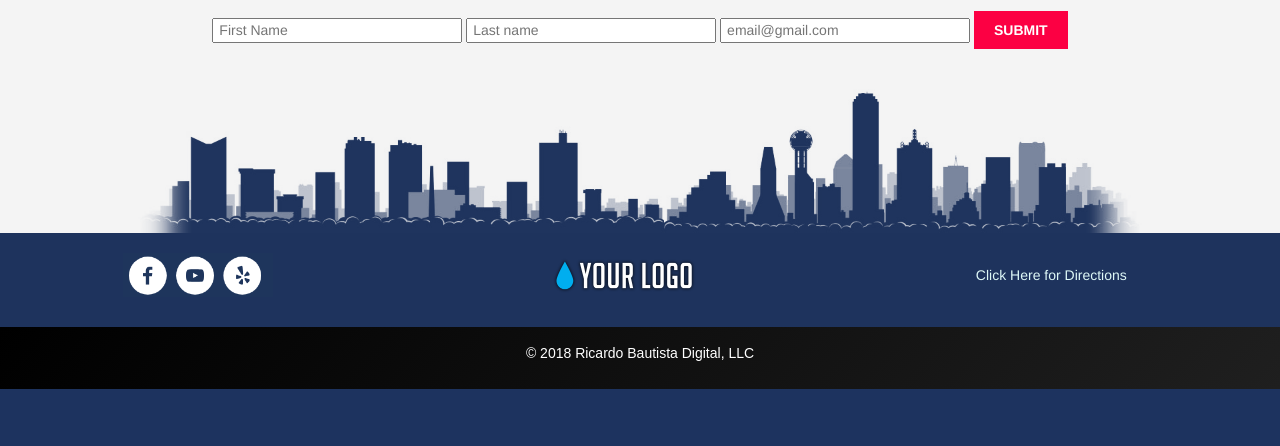
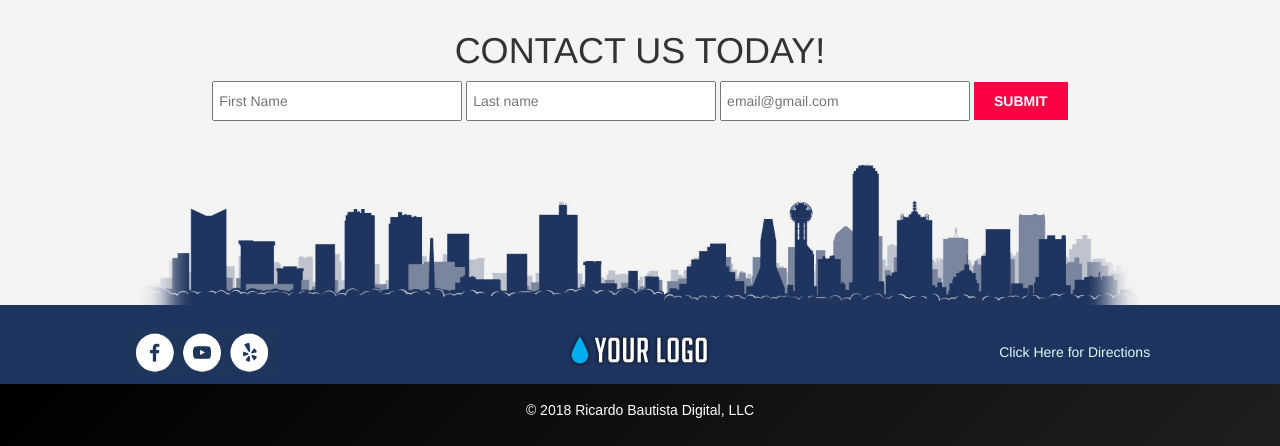
Before and after one commit to rickyhaswifi/entendy.com, a PHP site: page /CorpSite/index.html in a window 1280 px wide. Shown: the part 3625-4071 px from the top of the page. Before the commit the page ends 4014 px from the top, so only its background shows below. Run offline with PHP 8.4, Linux system fonts and the light colour scheme; some libraries are stand-ins or nearby versions.

Commit message:
Add files via upload

```diff
--- a/CorpSite/index.html
+++ b/CorpSite/index.html
@@ -113,9 +113,7 @@
 
 			</div>
 
-<p>&nbsp;</p>
 		<div class="about">
-<p>&nbsp;</p>
 		<div class="aboutborder"><span class="border">
         About us
       </span></div>
@@ -124,7 +122,6 @@
 			</div>
 
 			<div class="abouttext">
-        <p>&nbsp;</p>
 				<h2>Your Name!</h2>
 				<p>15+ Years Expierience</p>
 				<p>serving your county!</p>
@@ -199,11 +196,11 @@
 </div>
 
 <div id="content-mobile">
-<div class="onemob"><button class="map_odd" onclick="initMap()">SLC</button></div>
-<div class="twomob"><button class="map_even" onclick="initMaplehi()">LEHI</button></div>
-<div class="threemob"><button class="map_odd" onclick="initMapstge()">ST. GEORGE</button></div>
-<div class="fourmob"><button class="map_even" onclick="initMaplvnv()">LAS VEGAS</button></div>
-<div class="mobmap"><div id="map"></div></div>
+<div class="onemob"><button class="map_odd" onclick="initMapmob()">SLC</button></div>
+<div class="twomob"><button class="map_even" onclick="initMaplehimob()">LEHI</button></div>
+<div class="threemob"><button class="map_odd" onclick="initMapstgemob()">ST. GEORGE</button></div>
+<div class="fourmob"><button class="map_even" onclick="initMaplvnvmob()">LAS VEGAS</button></div>
+<div class="mapmob"><div id="mapmob"></div></div>
 </div>
 
 
@@ -211,7 +208,7 @@
 <script async defer
 src="https://maps.googleapis.com/maps/api/js?key=AIzaSyBoi9li7hUf5sNhwjm3P6v9GAblYnMLLGs&callback=initMap">
 </script>
-
+<!--DESKTOP -->
 <script>
 function initMap() {
   // Styles a map in night mode.
@@ -595,11 +592,398 @@
   });
 }
 </script>
+<!--END DESKTOP -->
+
+<!-- MOBILE JAVASCRIPT -->
+<script>
+function initMapmob() {
+  // Styles a map in night mode.
+    var saltlake = {lat: 40.758701, lng: -111.876183};
+  var map = new google.maps.Map(document.getElementById('mapmob'), {
+    center: {lat: 40.758701, lng: -111.876183},
+    zoom: 12,
+    styles: [
+      {elementType: 'geometry', stylers: [{color: '#242f3e'}]},
+      {elementType: 'labels.text.stroke', stylers: [{color: '#242f3e'}]},
+      {elementType: 'labels.text.fill', stylers: [{color: '#746855'}]},
+      {
+        featureType: 'administrative.locality',
+        elementType: 'labels.text.fill',
+        stylers: [{color: '#d59563'}]
+      },
+      {
+        featureType: 'poi',
+        elementType: 'labels.text.fill',
+        stylers: [{color: '#d59563'}]
+      },
+      {
+        featureType: 'poi.park',
+        elementType: 'geometry',
+        stylers: [{color: '#263c3f'}]
+      },
+      {
+        featureType: 'poi.park',
+        elementType: 'labels.text.fill',
+        stylers: [{color: '#6b9a76'}]
+      },
+      {
+        featureType: 'road',
+        elementType: 'geometry',
+        stylers: [{color: '#38414e'}]
+      },
+      {
+        featureType: 'road',
+        elementType: 'geometry.stroke',
+        stylers: [{color: '#212a37'}]
+      },
+      {
+        featureType: 'road',
+        elementType: 'labels.text.fill',
+        stylers: [{color: '#9ca5b3'}]
+      },
+      {
+        featureType: 'road.highway',
+        elementType: 'geometry',
+        stylers: [{color: '#746855'}]
+      },
+      {
+        featureType: 'road.highway',
+        elementType: 'geometry.stroke',
+        stylers: [{color: '#1f2835'}]
+      },
+      {
+        featureType: 'road.highway',
+        elementType: 'labels.text.fill',
+        stylers: [{color: '#f3d19c'}]
+      },
+      {
+        featureType: 'transit',
+        elementType: 'geometry',
+        stylers: [{color: '#2f3948'}]
+      },
+      {
+        featureType: 'transit.station',
+        elementType: 'labels.text.fill',
+        stylers: [{color: '#d59563'}]
+      },
+      {
+        featureType: 'water',
+        elementType: 'geometry',
+        stylers: [{color: '#17263c'}]
+      },
+      {
+        featureType: 'water',
+        elementType: 'labels.text.fill',
+        stylers: [{color: '#515c6d'}]
+      },
+      {
+        featureType: 'water',
+        elementType: 'labels.text.stroke',
+        stylers: [{color: '#17263c'}]
+      }
+    ]
+  });
+  var marker = new google.maps.Marker({
+    position: saltlake,
+    map: map,
+    title: 'Hello World!'
+  });
+}
+</script>
+
+<script>
+function initMaplehimob() {
+  // Styles a map in night mode.
+    var lehi = {lat: 40.391617, lng: -111.850769};
+  var map = new google.maps.Map(document.getElementById('mapmob'), {
+    center: {lat: 40.391617, lng: -111.850769},
+    zoom: 12,
+    styles: [
+      {elementType: 'geometry', stylers: [{color: '#242f3e'}]},
+      {elementType: 'labels.text.stroke', stylers: [{color: '#242f3e'}]},
+      {elementType: 'labels.text.fill', stylers: [{color: '#746855'}]},
+      {
+        featureType: 'administrative.locality',
+        elementType: 'labels.text.fill',
+        stylers: [{color: '#d59563'}]
+      },
+      {
+        featureType: 'poi',
+        elementType: 'labels.text.fill',
+        stylers: [{color: '#d59563'}]
+      },
+      {
+        featureType: 'poi.park',
+        elementType: 'geometry',
+        stylers: [{color: '#263c3f'}]
+      },
+      {
+        featureType: 'poi.park',
+        elementType: 'labels.text.fill',
+        stylers: [{color: '#6b9a76'}]
+      },
+      {
+        featureType: 'road',
+        elementType: 'geometry',
+        stylers: [{color: '#38414e'}]
+      },
+      {
+        featureType: 'road',
+        elementType: 'geometry.stroke',
+        stylers: [{color: '#212a37'}]
+      },
+      {
+        featureType: 'road',
+        elementType: 'labels.text.fill',
+        stylers: [{color: '#9ca5b3'}]
+      },
+      {
+        featureType: 'road.highway',
+        elementType: 'geometry',
+        stylers: [{color: '#746855'}]
+      },
+      {
+        featureType: 'road.highway',
+        elementType: 'geometry.stroke',
+        stylers: [{color: '#1f2835'}]
+      },
+      {
+        featureType: 'road.highway',
+        elementType: 'labels.text.fill',
+        stylers: [{color: '#f3d19c'}]
+      },
+      {
+        featureType: 'transit',
+        elementType: 'geometry',
+        stylers: [{color: '#2f3948'}]
+      },
+      {
+        featureType: 'transit.station',
+        elementType: 'labels.text.fill',
+        stylers: [{color: '#d59563'}]
+      },
+      {
+        featureType: 'water',
+        elementType: 'geometry',
+        stylers: [{color: '#17263c'}]
+      },
+      {
+        featureType: 'water',
+        elementType: 'labels.text.fill',
+        stylers: [{color: '#515c6d'}]
+      },
+      {
+        featureType: 'water',
+        elementType: 'labels.text.stroke',
+        stylers: [{color: '#17263c'}]
+      }
+    ]
+  });
+  var marker = new google.maps.Marker({
+    position: lehi,
+    map: map,
+    title: 'Hello World!'
+  });
+}
+</script>
+
+<script>
+function initMapstgemob() {
+  // Styles a map in night mode.
+    var stge = {lat: 37.095169, lng: -113.575974};
+  var map = new google.maps.Map(document.getElementById('mapmob'), {
+    center: {lat: 37.095169, lng: -113.575974},
+    zoom: 12,
+    styles: [
+      {elementType: 'geometry', stylers: [{color: '#242f3e'}]},
+      {elementType: 'labels.text.stroke', stylers: [{color: '#242f3e'}]},
+      {elementType: 'labels.text.fill', stylers: [{color: '#746855'}]},
+      {
+        featureType: 'administrative.locality',
+        elementType: 'labels.text.fill',
+        stylers: [{color: '#d59563'}]
+      },
+      {
+        featureType: 'poi',
+        elementType: 'labels.text.fill',
+        stylers: [{color: '#d59563'}]
+      },
+      {
+        featureType: 'poi.park',
+        elementType: 'geometry',
+        stylers: [{color: '#263c3f'}]
+      },
+      {
+        featureType: 'poi.park',
+        elementType: 'labels.text.fill',
+        stylers: [{color: '#6b9a76'}]
+      },
+      {
+        featureType: 'road',
+        elementType: 'geometry',
+        stylers: [{color: '#38414e'}]
+      },
+      {
+        featureType: 'road',
+        elementType: 'geometry.stroke',
+        stylers: [{color: '#212a37'}]
+      },
+      {
+        featureType: 'road',
+        elementType: 'labels.text.fill',
+        stylers: [{color: '#9ca5b3'}]
+      },
+      {
+        featureType: 'road.highway',
+        elementType: 'geometry',
+        stylers: [{color: '#746855'}]
+      },
+      {
+        featureType: 'road.highway',
+        elementType: 'geometry.stroke',
+        stylers: [{color: '#1f2835'}]
+      },
+      {
+        featureType: 'road.highway',
+        elementType: 'labels.text.fill',
+        stylers: [{color: '#f3d19c'}]
+      },
+      {
+        featureType: 'transit',
+        elementType: 'geometry',
+        stylers: [{color: '#2f3948'}]
+      },
+      {
+        featureType: 'transit.station',
+        elementType: 'labels.text.fill',
+        stylers: [{color: '#d59563'}]
+      },
+      {
+        featureType: 'water',
+        elementType: 'geometry',
+        stylers: [{color: '#17263c'}]
+      },
+      {
+        featureType: 'water',
+        elementType: 'labels.text.fill',
+        stylers: [{color: '#515c6d'}]
+      },
+      {
+        featureType: 'water',
+        elementType: 'labels.text.stroke',
+        stylers: [{color: '#17263c'}]
+      }
+    ]
+  });
+  var marker = new google.maps.Marker({
+    position: stge,
+    map: map,
+    title: 'Hello World!'
+  });
+}
+</script>
+
+<script>
+function initMaplvnvmob() {
+  // Styles a map in night mode.
+    var lvnv = {lat: 36.181271, lng: -115.134132};
+  var map = new google.maps.Map(document.getElementById('mapmob'), {
+    center: {lat: 36.181271, lng: -115.134132},
+    zoom: 12,
+    styles: [
+      {elementType: 'geometry', stylers: [{color: '#242f3e'}]},
+      {elementType: 'labels.text.stroke', stylers: [{color: '#242f3e'}]},
+      {elementType: 'labels.text.fill', stylers: [{color: '#746855'}]},
+      {
+        featureType: 'administrative.locality',
+        elementType: 'labels.text.fill',
+        stylers: [{color: '#d59563'}]
+      },
+      {
+        featureType: 'poi',
+        elementType: 'labels.text.fill',
+        stylers: [{color: '#d59563'}]
+      },
+      {
+        featureType: 'poi.park',
+        elementType: 'geometry',
+        stylers: [{color: '#263c3f'}]
+      },
+      {
+        featureType: 'poi.park',
+        elementType: 'labels.text.fill',
+        stylers: [{color: '#6b9a76'}]
+      },
+      {
+        featureType: 'road',
+        elementType: 'geometry',
+        stylers: [{color: '#38414e'}]
+      },
+      {
+        featureType: 'road',
+        elementType: 'geometry.stroke',
+        stylers: [{color: '#212a37'}]
+      },
+      {
+        featureType: 'road',
+        elementType: 'labels.text.fill',
+        stylers: [{color: '#9ca5b3'}]
+      },
+      {
+        featureType: 'road.highway',
+        elementType: 'geometry',
+        stylers: [{color: '#746855'}]
+      },
+      {
+        featureType: 'road.highway',
+        elementType: 'geometry.stroke',
+        stylers: [{color: '#1f2835'}]
+      },
+      {
+        featureType: 'road.highway',
+        elementType: 'labels.text.fill',
+        stylers: [{color: '#f3d19c'}]
+      },
+      {
+        featureType: 'transit',
+        elementType: 'geometry',
+        stylers: [{color: '#2f3948'}]
+      },
+      {
+        featureType: 'transit.station',
+        elementType: 'labels.text.fill',
+        stylers: [{color: '#d59563'}]
+      },
+      {
+        featureType: 'water',
+        elementType: 'geometry',
+        stylers: [{color: '#17263c'}]
+      },
+      {
+        featureType: 'water',
+        elementType: 'labels.text.fill',
+        stylers: [{color: '#515c6d'}]
+      },
+      {
+        featureType: 'water',
+        elementType: 'labels.text.stroke',
+        stylers: [{color: '#17263c'}]
+      }
+    ]
+  });
+  var marker = new google.maps.Marker({
+    position: lvnv,
+    map: map,
+    title: 'Hello World!'
+  });
+}
+</script>
+<!-- END MOBILE JS -->
 
 <p>&nbsp;</p>
 					</div>
 
-					<div class="contact">
+					<div class="contactdesktop">
 						<center><h1>CONTACT US TODAY!</h1>
 						<p><form>
 	<div><input type="fname" name="" placeholder="First Name"> <input type="lname" name="" placeholder="Last name"> <input type="email" placeholder="email@gmail.com"> <button class="button_1" type="submit">Submit</button></div>
@@ -607,25 +991,33 @@
 <p>&nbsp;</p>
 					</div>
 
+					<div class="contactmobile">
+						<center><h1>CONTACT US TODAY!</h1>
+						<p><form>
+	<div><input type="fname" name="" placeholder="First Name"> <input type="lname" name="" placeholder="Last name"> <input class="email" type="email" placeholder="email@gmail.com"> <button class="button_1" type="submit">Submit</button></div>
+</form></p></center>
+<p>&nbsp;</p>
+					</div>
+
 					<div class="sky">
 						<img src="images/skyline.png">
 					</div>
+
 					<div class="prefooter">
-						<div class="row">
-							<div class="col-6">
+							<div class="pfsoc">
 								<p><img src="images/social.png" width="150px"></p>
 							</div>
-							<div class="col-6">
+							<div class="pflog">
 								<p><img src="images/logo.png" width="150px"></p>
 							</div>
-							<div class="col-6">
+							<div class="pfdir">
 								<p><a href="https://www.google.com/maps/dir//Capitol+Hill,+Salt+Lake+City,+UT/@40.7608882,-111.9610867,12z/data=!4m8!4m7!1m0!1m5!1m1!1s0x8752f5f10058eb89:0xa4b35c4540c11572!2m2!1d-111.8931957!2d40.7783435">Click Here for Directions</a></p>
 							</div>
-						</div>
+					</div>
 						<div class="footer">
 							<p>© 2018 Ricardo Bautista Digital, LLC</p>
 						</div>
-					</div>
+
 				</div>
 			</div>
 		</div>
--- a/CorpSite/style.css
+++ b/CorpSite/style.css
@@ -938,22 +946,40 @@
 }
 
 .mapmob{
-grid-column:1/3;
-grid-row: 1/5;
+grid-column:1/5;
+grid-row: 2/5;
 }
 
 /* LOCATION GRID END*/
 
-.contact {
+.contactdesktop {
 	justify-content: center;
 		float: center;
 	margin-top: 5px;
 }
 
-.contact input {
+.contactdesktop input {
 	padding: 5px;
-	height: 25px;
+	height: 40px;
 	width: 250px;
+}
+
+.contactmobile {
+	justify-content: center;
+		float: center;
+	margin-top: 5px;
+}
+
+.contactmobile input {
+	padding: 15px;
+	height: 40px;
+	width: 123px;
+}
+
+.contactmobile .email {
+	padding: 5px;
+	height: 40px;
+	width: 150px;
 }
 
 .sky{
@@ -972,10 +998,58 @@
 }
 
 .prefooter {
-	width: 100%;
+		display: grid;
+	grid-template-columns: 3, 1fr;
+    grid-template-rows: 2;
+    grid-gap: 25px;
 	color: #fff;
 	background-color: #1e335d;
 }
+
+/*  MOBILE */
+@media(max-width: 568px) {
+
+.pfsoc {
+	grid-column: 1/4;
+	grid-row: 3/3;
+	text-align: center;
+}
+.pflog {
+	grid-column: 1/4;
+	grid-row: 2/2;
+	text-align: center;
+}
+.pfdir {
+	grid-column: 1/4;
+	grid-row: 4/4;
+	text-align: center;
+}
+
+}
+
+/* DESKTOP*/
+@media(min-width: 568px) {
+
+.pfsoc {
+	grid-column: 1/1;
+	grid-row: 2/2;
+	text-align: center;
+}
+.pflog {
+	grid-column: 2/2;
+	grid-row: 2/2;
+	text-align: center;
+}
+.pfdir {
+	grid-column: 3/3;
+	grid-row: 2/2;
+	text-align: center;
+	margin-top: 3%;
+}
+
+}
+
+
 .prefooter a {
 	color: #def8f7;
 	text-decoration: none;
```
Also changed, not shown: other parts of CorpSite/style.css (+15 -11 lines).
